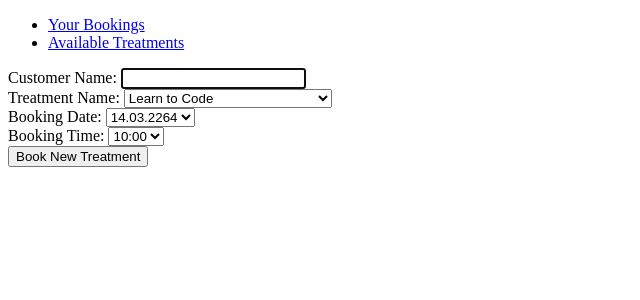
After one commit to StephJBow/ReTrain-Your-Brain, a Flask app: page /new_booking in a window 1280 px wide. The commit adds this page. Shown: the top 300 px of the page, without its empty margins (0-640 px from the left). Run offline with Flask 3, Linux system fonts and the light colour scheme.

Commit message:
added new_booking page, connected to booking page

```diff
--- a/controllers/bookings_controller.py
+++ b/controllers/bookings_controller.py
@@ -1,7 +1,6 @@
-from flask import render_template, redirect, Blueprint, request
+from flask import Flask, render_template, redirect, Blueprint, request
 from app import db
 from models import *
-# Import models
 
 bookings_blueprint = Blueprint("booking", __name__)
 
@@ -10,14 +9,45 @@ def bookings_list():
     bookings = Bookings.query.all()
     return render_template('booking/index.jinja', bookings_list=bookings)
 
-@bookings_blueprint.route("/booking/<id>")
-def show_booking(id):
-    booking = Bookings.query.get(id)
-    return render_template('booking/show.jinja', booking=booking)
+# @bookings_blueprint.route("/booking/<id>")
+# def show_booking(id):
+#     booking = Bookings.query.get(id)
+#     return render_template('booking/show.jinja', booking=booking)
 
+@bookings_blueprint.route('/new_booking')
+def new_booking_page():
+    treatments = Treatments.query.all()
+    bookings = Bookings.query.all()
+    return render_template('/new_booking.jinja', treatments=treatments, bookings=bookings)
 
+@bookings_blueprint.route('/new_booking', methods=['POST'])
+def new_booking():
+    customer_name = request.form['customer_name']
+    treatment_name = request.form['treatment_name']
+    booking_date = request.form['booking_date']
+    booking_time = request.form['booking_time']
+    new_booking = Bookings(customer_name=customer_name, treatment_name = treatment_name, booking_date = booking_date, booking_time=booking_time)
+    db.session.add(new_booking)
+    db.session.commit()
+    return redirect('/booking')
 
+@bookings_blueprint.route('/booking/<id>/edit')
+def edit_booking_page(id):
+    bookings = Bookings.query.get(int(id))
+    return render_template('bookings/edit_booking.jinja', bookings=bookings) #create edit_booking.jinja
 
+@bookings_blueprint.route('/booking/<id>/edit', methods=['POST'])
+def edit_booking(id):
+    bookings = Bookings.query.get(int(id))
+    treatment_name = request.form['treatment_name']
+    booking_date = request.form['booking_date']
+    booking_time = request.form['booking_time']
+    id = int(request.form['id'])
+    bookings.treatment_name=treatment_name
+    bookings.booking_date=booking_date
+    bookings.booking_time=booking_time
+    db.session.commit()
+    return redirect('/booking')
 
 # @bookings_blueprint.route('/booking', methods=['POST'])
 # def show_bookings():
--- a/models.py
+++ b/models.py
@@ -7,6 +7,7 @@ class Treatments(db.Model):
     treatment_name = db.Column(db.String(64))
     treatment_price = db.Column(db.String(64))
     treatment_length = db.Column(db.Integer)
+    # songs = db.relationship('Bookings', backref='Treatments', lazy=True)
 
     def __repr__(self):
         return f'<Treatments: {self.id} {self.treatment_name} {self.treatment_price} {self.treatment_length}>'
--- /dev/null
+++ b/templates/new_booking.jinja
@@ -0,0 +1,50 @@
+{% extends "base.jinja" %}
+
+{% block content %}
+
+<form action="/new_booking" method="post">
+    <div>
+        <label for="customer_name">Customer Name:</label>
+        <input  type="text"
+                id="customer_name"
+                name="customer_name"
+                required
+                autofocus
+        />
+    </div>
+    <div>
+        <label for="treatment_name">Treatment Name:</label>
+        <select name="treatment_name"
+                id="treatment_name" >
+                <option value="Learn to Code">Learn to Code</option>
+                <option value="Learn Molecular Physics">Learn Molecular Physics</option>
+                <option value="Learn to Crochet">Learn to Crochet</option>
+                <option value="Learn Kung-Fu">Learn Kung-Fu</option>
+                <option value="Learn to Cook Spaghetti Hoops">Learn to Cook Spaghetti Hoops</option>
+                required
+        </select>
+    </div>
+    <div>
+        <label for="booking_date">Booking Date:</label>
+        <select name="booking_date"
+                id="booking_date" >
+                <option value="14.03.2264">14.03.2264</option>
+                <option value="07.11.2264">07.11.2264</option>
+                <option value="01.01.2265">01.01.2265</option>
+                <option value="29.01.2265">29.01.2265</option>
+        </select>
+    </div>
+    <div>
+        <label for="booking_time">Booking Time:</label>
+        <select name="booking_time"
+                id="booking_time" >
+                <option value="10:00">10:00</option>
+                <option value="13:00">13:00</option>
+                <option value="16:00">16:00</option>
+                <option value="12:00">12:00</option>
+        </select>
+    </div>
+    <button type="submit">Book New Treatment</button>
+</form>
+
+{% endblock %}
--- a/templates/treatments/index.jinja
+++ b/templates/treatments/index.jinja
@@ -24,4 +24,6 @@
     </tr>
     {% endfor %}
 </table>
+
+<h3><a href="http://localhost:4999/new_booking">Book a New Treatment here</a></h3>
 {% endblock %}
```
Also changed, not shown: static/style.css (+83 -2 lines).
